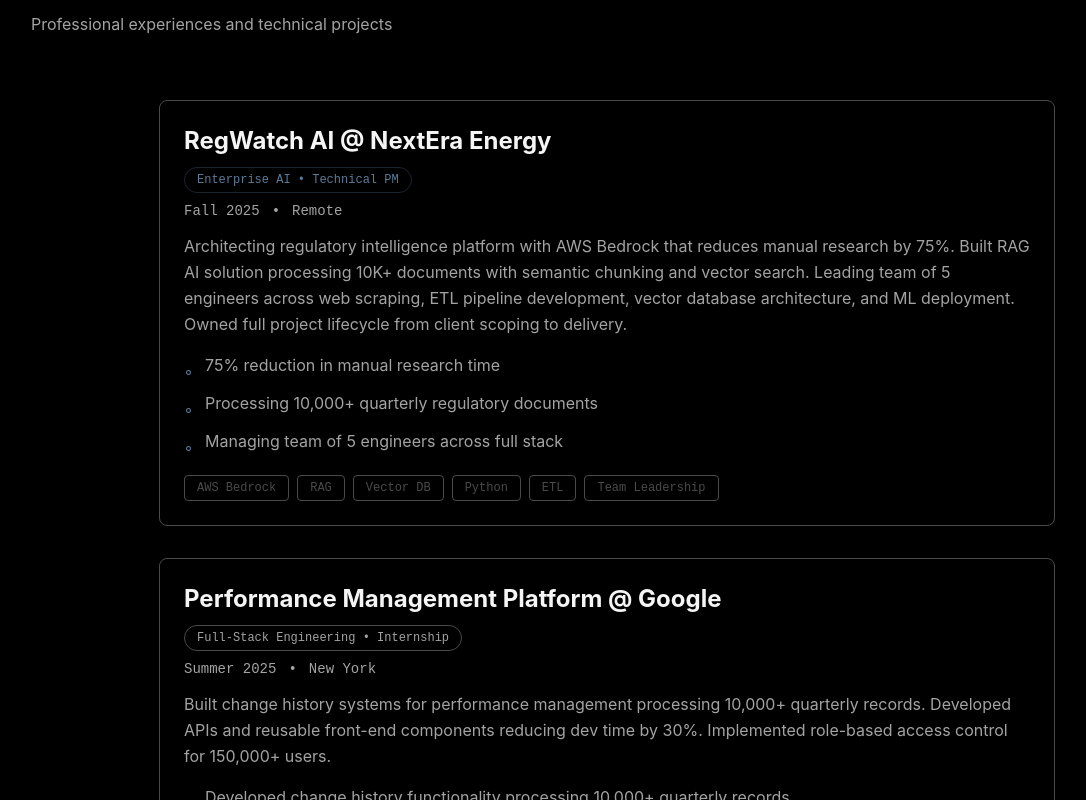
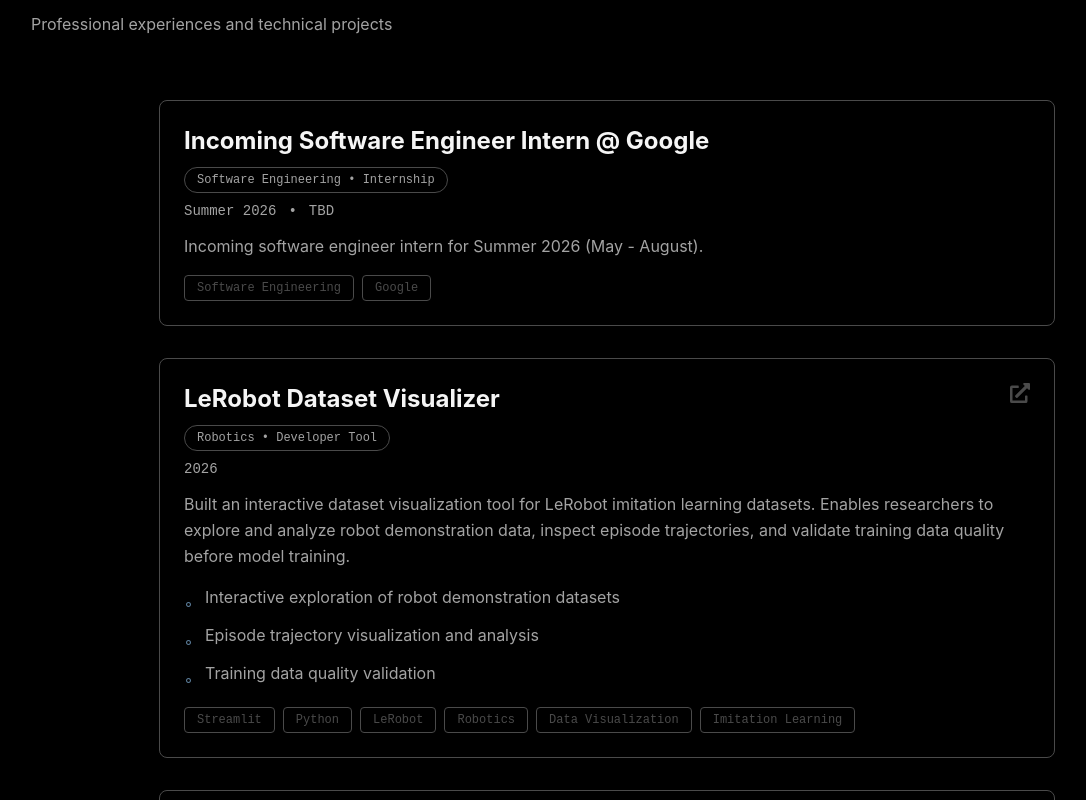
Before and after one commit to Sentientnapkin/Resume, a React (Vite) app: page / in a window 1280 px wide. Shown: the part 940-1740 px from the top of the page, without its empty margins (33-1119 px from the left). Built offline with nearby package versions, Linux system fonts and the light colour scheme.

Commit message:
Added Google 2026 internship and LeRobot Dataset Visualizer

```diff
--- a/src/data/workData.ts
+++ b/src/data/workData.ts
@@ -20,6 +20,32 @@ export interface WorkEntry {
 // FEATURED WORK - Top 6-7 most significant entries
 // Merges professional experiences with major projects
 export const featuredWork: WorkEntry[] = [
+  {
+    id: 'google-internship-2026',
+    title: 'Incoming Software Engineer Intern @ Google',
+    type: 'Software Engineering • Internship',
+    date: 'Summer 2026',
+    location: 'TBD',
+    description: 'Incoming software engineer intern for Summer 2026 (May - August).',
+    tags: ['Software Engineering', 'Google'],
+    links: {}
+  },
+  {
+    id: 'lerobot-dataset-viz',
+    title: 'LeRobot Dataset Visualizer',
+    type: 'Robotics • Developer Tool',
+    date: '2026',
+    description: 'Built an interactive dataset visualization tool for LeRobot imitation learning datasets. Enables researchers to explore and analyze robot demonstration data, inspect episode trajectories, and validate training data quality before model training.',
+    impact: [
+      'Interactive exploration of robot demonstration datasets',
+      'Episode trajectory visualization and analysis',
+      'Training data quality validation'
+    ],
+    tags: ['Streamlit', 'Python', 'LeRobot', 'Robotics', 'Data Visualization', 'Imitation Learning'],
+    links: {
+      live: 'https://lerobotdataseteval.streamlit.app/'
+    }
+  },
   {
     id: 'regwatch-ai',
     title: 'RegWatch AI @ NextEra Energy',
@@ -259,7 +285,7 @@ export const researchFocus = [
 
 // STATS for hero section
 export const stats = {
-  internships: 6,
-  projects: 8,
+  internships: 7,
+  projects: 9,
   focus: 'VLA Robotics & Systems'
 };
```
